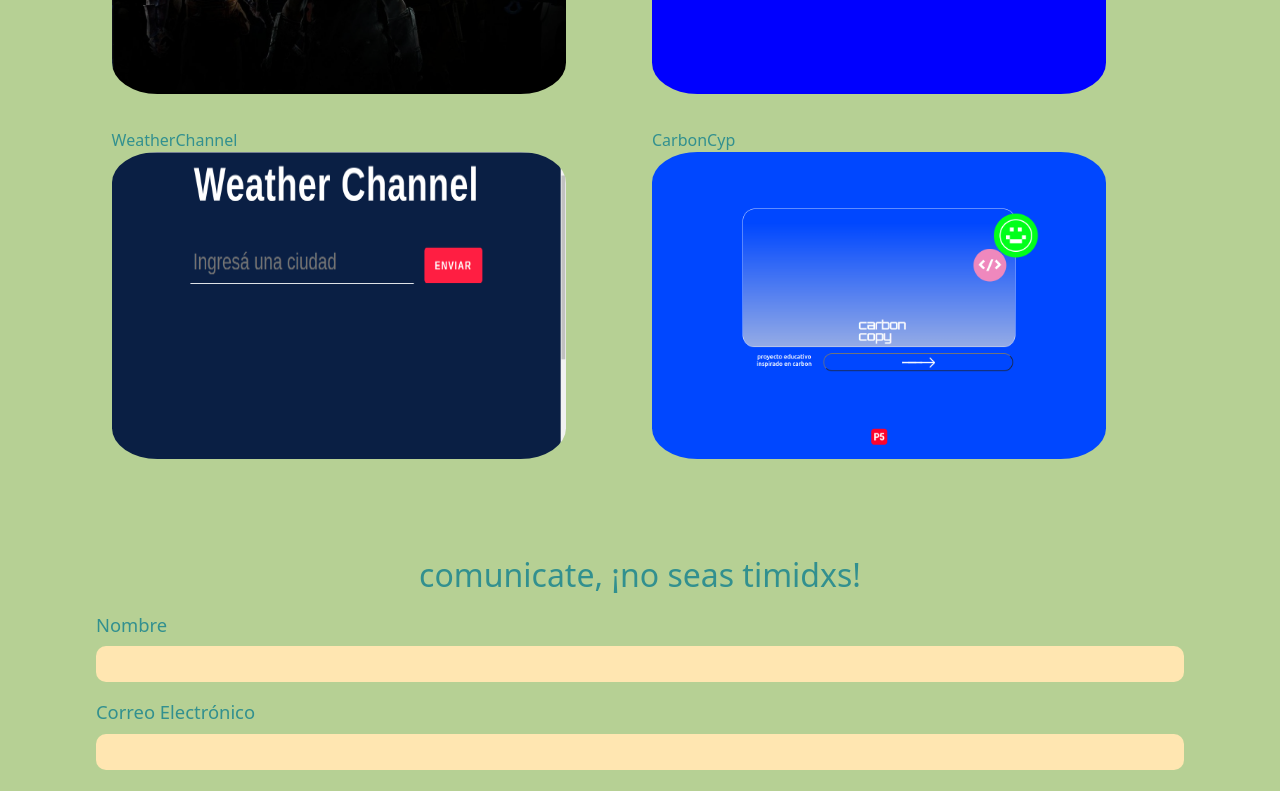
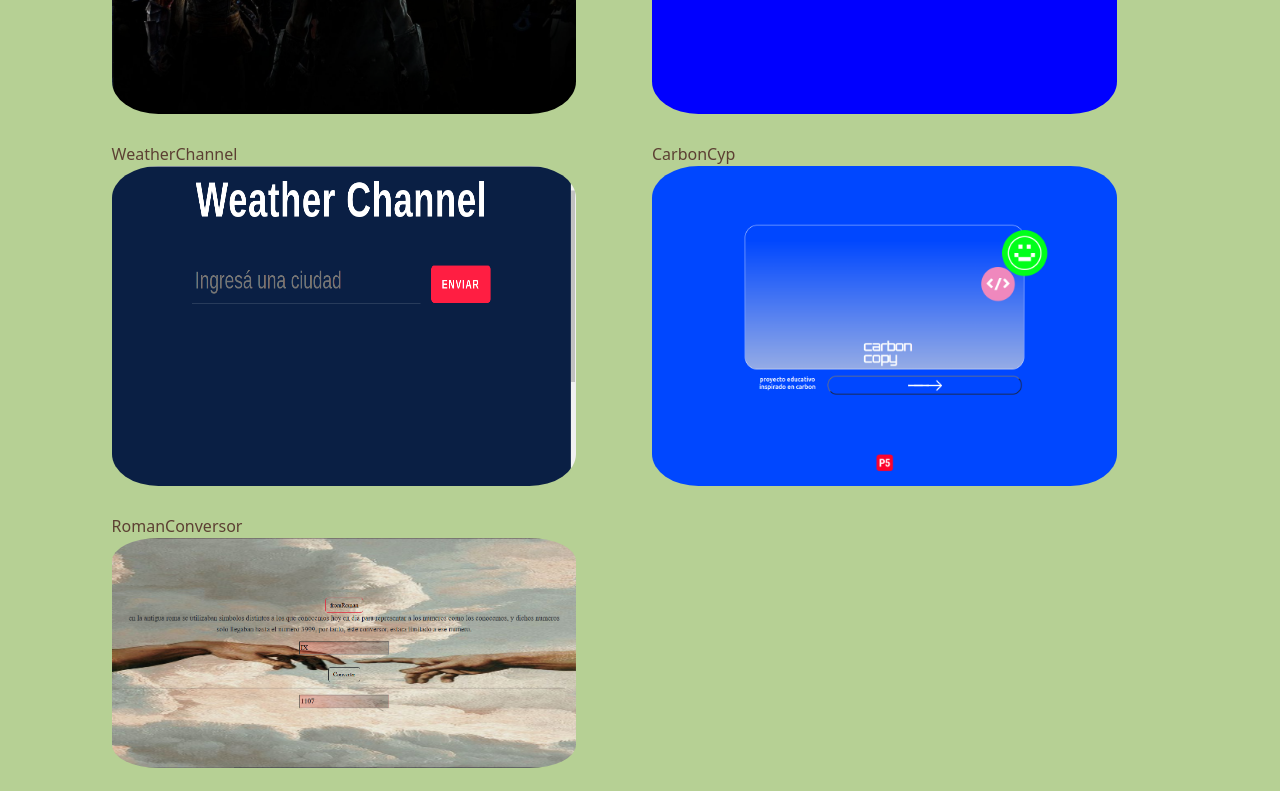
Before and after one commit to DajLx/porfolio, a React (Vite) app: page /contact in a window 1280 px wide. Shown: the part 1880-2671 px from the top of the page. Built offline with nearby package versions, Linux system fonts and the light colour scheme.

Commit message:
projectRomanConversorAdded

```diff
--- a/proyects.json
+++ b/proyects.json
@@ -2,7 +2,7 @@
   "proyects": {
     "HouseOfDev": {
       "name": "HouseOfDev",
-      "description": "aplicación web que empezó su desarrollo entre 3 personas el 21-03-23 terminando el mismo un mes después, cuyo rol principal es la venta y alquiler de viviendas mediante citas generadas por los usuarios que visiten la app cabe destacar que tambien pueden añadir una o varias viviendas a la sección de favoritos, dichas citas as manejaría uno o varios encargadxs(admins) los cuales tienen el rol de poder acutalizar, dar de baja o alta la vivienda, actualizar la información de un usuario(darle admin en este caso), o darles de baja, tambien pueden ver las citas de todos los usuarios y poder abrir un chat para comunicarse con el dueño de la cita (el usuario que la generó).",
+      "description": "Aplicación web que empezó su desarrollo entre 3 personas el 21-03-23 terminando el mismo un mes después, cuyo rol principal es la venta y alquiler de viviendas mediante citas generadas por los usuarios que visiten la app cabe destacar que tambien pueden añadir una o varias viviendas a la sección de favoritos, dichas citas as manejaría uno o varios encargadxs(admins) los cuales tienen el rol de poder acutalizar, dar de baja o alta la vivienda, actualizar la información de un usuario(darle admin en este caso), o darles de baja, tambien pueden ver las citas de todos los usuarios y poder abrir un chat para comunicarse con el dueño de la cita (el usuario que la generó).",
       "responsibilities": [
         "Vista de favoritos con su respectivo responsive para la vista en mobile o pc.",
         "Lógica para poder añadir a favoritos, y su respectiva ruta para guardar dicha infromación en la base de datos.",
@@ -27,19 +27,19 @@
     },
     "ColorGame": {
       "name": "ColorGame",
-      "description": "minijuego en el que en el título se te presenta un RGB(RED,GREEN,BLUE), basandose en los valores del RGB tendras que adivinar el color y tocarlo (en modo facil tienes 3 opciones mientras que en el difícil tienes 6), en dicho juego tuve la responsabilidad de:",
-      "responsibilities": " el manejo de la logica del script que hace funcionar las lógicas y funciones de cada boton o interacción presente en dicho juego. En español: me encargué de que todo funcione mediante un hoja de código.",
+      "description": "Minijuego en el que en el título se te presenta un RGB(RED,GREEN,BLUE), basandose en los valores del RGB tendras que adivinar el color y tocarlo (en modo facil tienes 3 opciones mientras que en el difícil tienes 6), en dicho juego tuve la responsabilidad de:",
+      "responsibilities": "El manejo de la logica del script que hace funcionar las lógicas y funciones de cada boton o interacción presente en dicho juego. En español: me encargué de que todo funcione mediante un hoja de código.",
       "members": 1,
       "technologies": ["HTML5", "CSS3", "JavaScript"],
       "link": "https://pdr-alexduran-8aadcd.netlify.app/color%20game/"
     },
     "DevGames3": {
       "name": "DevGames3",
-      "description": "como su nombre puede sugerir, Devgames3 es el nombre de un E-comerce de videojuegos completamente funcional que empezó a desarrollarse entre 6 personas el 7-03-23 y terminó el 16-03-23, en el cual se trabajó con pair-programming el lado de la vista del cliente (rol en el que me enliste)",
+      "description": "Como su nombre puede sugerir, Devgames3 es el nombre de un E-comerce de videojuegos completamente funcional que empezó a desarrollarse entre 6 personas el 7-03-23 y terminó el 16-03-23, en el cual se trabajó con pair-programming el lado de la vista del cliente (rol en el que me enliste)",
       "responsibilities": [
-        "implmentación de todos loc componentes,estados y/o lógicas del visibles para el cliente (hechas en pair programming)",
-        "adaptar todas las rutas para que el deployeo de la app sea exitoso",
-        "correción de ciertos bugs a la hora del deployeo"
+        "Implmentación de todos loc componentes,estados y/o lógicas del visibles para el cliente (hechas en pair programming)",
+        "Adaptar todas las rutas para que el deployeo de la app sea exitoso",
+        "Correción de ciertos bugs a la hora del deployeo"
       ],
       "member": 3,
       "technologies": [
@@ -58,24 +58,24 @@
     },
     "ToDoList": {
       "name": "ToDoList",
-      "description": "proyecto hecho con javaScript vanilla. En el que se presenta una lista en la que puedes agregar, eliminar o editar tareas",
-      "responsibilities": " el manejo de la logica del script que hace funcionar las lógicas y funciones de cada boton o interacción presente en dicho proyecto. En español: me encargué de que todo funcione mediante un hoja de código",
+      "description": "Proyecto hecho con javaScript vanilla. En el que se presenta una lista en la que puedes agregar, eliminar o editar tareas",
+      "responsibilities": "El manejo de la logica del script que hace funcionar las lógicas y funciones de cada boton o interacción presente en dicho proyecto. En español: me encargué de que todo funcione mediante un hoja de código",
       "member": 1,
       "technologies": ["HTML5", "CSS3", "JavaScript"],
       "link": "https://pdr-alexduran-8aadcd.netlify.app/proyecto%20to%20do%20list/"
     },
     "WeatherChannel": {
       "name": "WeatherChannel",
-      "description": "proyecto hecho con javaScript vanilla. En el que se presenta una interfaz en la que podras escribir el nombre de una ciudad y saber la temperatura de dicha ciudad(dicha información es sacado de un API cabe aclarar) ",
-      "responsibilities": " el manejo de la logica del script que hace funcionar las lógicas y funciones de cada boton o interacción presente en dicho proyecto. En español: me encargué de que todo funcione mediante un hoja de código",
+      "description": "Proyecto hecho con javaScript vanilla. En el que se presenta una interfaz en la que podras escribir el nombre de una ciudad y saber la temperatura de dicha ciudad(dicha información es sacado de un API cabe aclarar) ",
+      "responsibilities": "El manejo de la logica del script que hace funcionar las lógicas y funciones de cada boton o interacción presente en dicho proyecto. En español: me encargué de que todo funcione mediante un hoja de código",
       "member": 1,
       "technologies": ["HTML5", "CSS3", "JavaScript"],
       "link": "https://pdr-alexduran-8aadcd.netlify.app/clase%2018/index.html"
     },
     "CarbonCyp": {
       "name": "CarbonCyp",
-      "description": "proyecto realizado en solitario en el que se podra visualizar una interfaz para poder darle estilo a tu codigo junto con funciones como poder descargar una imagen de dicha estilización y guardar en favoritos para almacenarla y/o descargarla.",
-      "responsibilities": "basicamente el proyecto fue hecho por mi persona, asi que todas las resposanilidades y detallespresentes en el proyecto fueron hechas y resueltas por mi persona.",
+      "description": "Proyecto realizado en solitario en el que se podra visualizar una interfaz para poder darle estilo a tu codigo junto con funciones como poder descargar una imagen de dicha estilización y guardar en favoritos para almacenarla y/o descargarla.",
+      "responsibilities": "Basicamente el proyecto fue hecho por mi persona, asi que todas las resposanilidades y detallespresentes en el proyecto fueron hechas y resueltas por mi persona.",
       "member": "1",
       "technologies": [
         "CSS3",
@@ -93,6 +93,27 @@
         "github"
       ],
       "link": "https://carboncyp-amy4.vercel.app/"
+    },
+    "RomanConversor": {
+      "name": "RomanConversor",
+      "description": "Proyecto que cumple la funcion de convertir numeros romanos a numeros enteros y viceversa, con un inteligente asistente que en caso de error, dara sugerencias sobre las intenciones del usuario.",
+      "responsibilities": [
+        "Manejo y creacion de algoritmos para una conversion eficaz.",
+        "Diseño de la pagina en conjunto con la operabilidad de la misma.",
+        "Manejo de errores y eventos inesperados a la hora de hacer las conversiones."
+      ],
+      "member": "1",
+      "technologies": [
+        "CSS3",
+        "JavaScript",
+        "nodeJs",
+        "npm",
+        "bootstrap",
+        "react",
+        "git",
+        "github"
+      ],
+      "link": "https://romanconversor.netlify.app/"
     }
   }
 }
--- a/src/assets/index.js
+++ b/src/assets/index.js
@@ -2,7 +2,9 @@ import gif1 from "../assets/gif1.gif";
 import gif2 from "../assets/gif2.gif";
 import gif3 from "../assets/gif3.gif";
 import demoHouseOfDev from "../assets/demoHouseOfDev.gif";
+import imgRomanConversor from "../assets/RomanConversor.png";
 import demoColorGame from "../assets/demoColorGame.gif";
+import RomanConversor from "../assets/demoRomanConversor.gif";
 import demoDevGames3 from "../assets/demoDevGames3.gif";
 import demoToDoList from "../assets/demoToDoList.gif";
 import demoWeatherChannel from "../assets/demoWeatherChannel.gif";
@@ -36,6 +38,7 @@ export default {
   ColorGame: demoColorGame,
   DevGames3: demoDevGames3,
   CarbonCyp,
+  RomanConversor,
   ToDoList: demoToDoList,
   WeatherChannel: demoWeatherChannel,
   bootstrap: Bootstrap,
@@ -61,4 +64,5 @@ export default {
   imgToDoList,
   imgCarbonCyp,
   imgWeatherChannel,
+  imgRomanConversor,
 };
--- a/src/components/porfolio.jsx
+++ b/src/components/porfolio.jsx
@@ -21,7 +21,8 @@ function Porfolio() {
       <Container
         id="portafolio"
         style={{ alignItems: "center", margin: "4rem auto" }}
-        className={active ? "portfolio portfolio-active" : "portfolio"}>
+        className={active ? "portfolio portfolio-active" : "portfolio"}
+      >
         <h2 style={{ marginBottom: "2rem" }}>Porfolio:</h2>
         <Row>
           {Object.entries(proyects).map(([key, proyect]) => (
@@ -30,17 +31,21 @@ function Porfolio() {
               onClick={() => {
                 handleShow(), setProyect(proyect.name);
               }}
-              style={{ marginBottom: "1rem" }}>
-              {proyect.name}
+              style={{ marginBottom: "1rem" }}
+            >
+              <div style={{ height: "90%", width: "90%" }}>
+                {console.log(proyect)}
+                <span style={{ marginBottom: "2rem" }}>{proyect.name}</span>
                 <img
                   src={img[`img${proyect.name}`]}
                   style={{
-                  height: "88%",
-                  width: "88%",
+                    height: "100%",
+                    width: "100%",
                     borderRadius: "10%",
                     margin: "0 0 1rem",
                   }}
                 />
+              </div>
             </Col>
           ))}
           {/* <Col
--- a/src/index.css
+++ b/src/index.css
@@ -1,6 +1,6 @@
 .appContainerSoft {
   background-color: #b6d094;
-  color: #32908f;
+  color: #5C4033 ;
   align-items: center;
 }
 
--- a/src/styles/navbar.css
+++ b/src/styles/navbar.css
@@ -13,7 +13,7 @@
   width: 100%;
 }
 .NavbarItemsSoft {
-  color: #32908f;
+  color: #5C4033;
 }
 #themeSoft {
   color: #32908f;
```
Also changed, not shown: src/assets/RomanConversor.png (added), 1 other file (tests, documents, lock files or other folders). Lines whose indentation alone changed are shown as unchanged.
